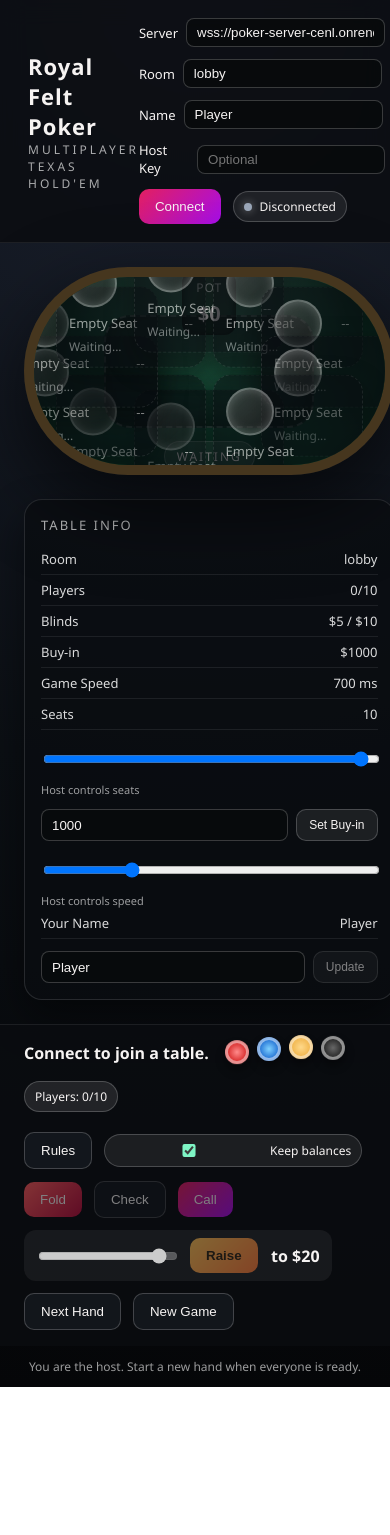
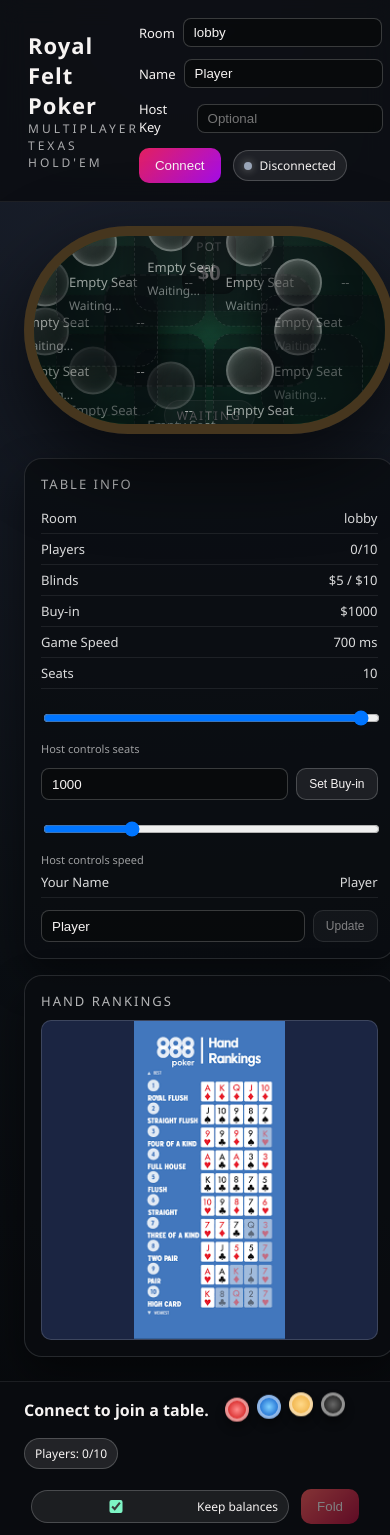
Before and after one commit to Rishabh-tesla-arc/realtime-poker-party-app, a React (Vite) app in the folder client/: page / in a window 390 px wide. Shown: the top 1535 px of the page. Before the commit the page ends 1387 px from the top, so only its background shows below. Built offline with nearby package versions, Linux system fonts and the light colour scheme.

Commit message:
UI improve

```diff
--- a/client/src/App.jsx
+++ b/client/src/App.jsx
@@ -54,7 +54,6 @@ export default function App() {
   const [roomState, setRoomState] = useState(null);
   const [raiseAmount, setRaiseAmount] = useState(20);
   const [infoMessage, setInfoMessage] = useState("");
-  const [showRules, setShowRules] = useState(false);
   const [localSpeed, setLocalSpeed] = useState(700);
   const [localMaxPlayers, setLocalMaxPlayers] = useState(() => {
     if (typeof window === "undefined") return 10;
@@ -281,13 +280,8 @@ export default function App() {
           <span className="brand-subtitle">Multiplayer Texas Hold'em</span>
         </div>
         <div className="controls">
-          <label className="control">
-            Server
-            <input
-              value={serverUrl}
-              onChange={(event) => setServerUrl(event.target.value)}
-            />
-          </label>
+          {(!roomState || isHost) && (
+            <>
               <label className="control">
                 Room
                 <input
@@ -319,6 +313,8 @@ export default function App() {
               <button className="btn btn-primary" onClick={connect}>
                 {connectionStatus === "connected" ? "Reconnect" : "Connect"}
               </button>
+            </>
+          )}
           <div className={`status-chip status-${connectionStatus}`}>
             <span className="status-dot" />
             {connectionStatus}
@@ -461,6 +457,7 @@ export default function App() {
         <aside className="side-panel">
           {isHost ? (
             !roomState?.handActive && (
+              <>
                 <div className="panel-card">
                   <div className="panel-title">Table Info</div>
                   <div className="panel-row">
@@ -575,23 +572,24 @@ export default function App() {
                     </button>
                   </div>
                 </div>
-            )
-          ) : (
                 <div className="panel-card">
                   <div className="panel-title">Hand Rankings</div>
-              <button
-                className="btn btn-ghost"
-                onClick={() => setShowRules((prev) => !prev)}
-              >
-                {showRules ? "Hide Guide" : "Show Guide"}
-              </button>
-              {showRules && (
                   <img
                     src="/images.png"
                     alt="Poker hand rankings reference"
                     className="rules-image"
                   />
-              )}
+                </div>
+              </>
+            )
+          ) : (
+            <div className="panel-card">
+              <div className="panel-title">Hand Rankings</div>
+              <img
+                src="/images.png"
+                alt="Poker hand rankings reference"
+                className="rules-image"
+              />
             </div>
           )}
         </aside>
@@ -619,9 +617,7 @@ export default function App() {
           </div>
         </div>
         <div className="actions">
-          <button className="btn" onClick={() => setShowRules(true)}>
-            Rules
-          </button>
+          {isHost && (
             <label className="toggle">
               <input
                 type="checkbox"
@@ -631,6 +627,7 @@ export default function App() {
               />
               <span>Keep balances</span>
             </label>
+          )}
           <button
             className="btn btn-danger"
             disabled={!canAct}
@@ -676,6 +673,8 @@ export default function App() {
             </button>
             <span className="raise-value">to ${raiseAmount}</span>
           </div>
+          {isHost && (
+            <>
               <button
                 className="btn"
                 onClick={() => sendAction("START_HAND")}
@@ -690,26 +689,12 @@ export default function App() {
               >
                 New Game
               </button>
+            </>
+          )}
         </div>
       </section>
 
-      {!isHost && showRules && (
-        <div className="rules-modal" onClick={() => setShowRules(false)}>
-          <div className="rules-modal-card" onClick={(event) => event.stopPropagation()}>
-            <div className="rules-modal-header">
-              <span>Hand Rankings</span>
-              <button className="btn btn-ghost" onClick={() => setShowRules(false)}>
-                Close
-              </button>
-            </div>
-            <img
-              src="/images.png"
-              alt="Poker hand rankings reference"
-              className="rules-image"
-            />
-          </div>
-        </div>
-      )}
+
 
       {showProfileModal && (
         <div className="rules-modal">
--- a/client/src/styles.css
+++ b/client/src/styles.css
@@ -731,4 +731,27 @@ input {
     width: 46px;
     height: 64px;
   }
+
+  .action-panel {
+    flex-direction: column;
+    align-items: stretch;
+  }
+
+  .actions {
+    justify-content: center;
+  }
+
+  .raise-group {
+    width: 100%;
+  }
 }
+
+@media (max-width: 900px) and (orientation: landscape) {
+  .table-layout {
+    grid-template-columns: 1fr;
+  }
+
+  .table {
+    width: min(95vw, 900px);
+  }
+}
```
Also changed, not shown: 1 other file (tests, documents, lock files or other folders). Lines whose indentation alone changed are shown as unchanged.
